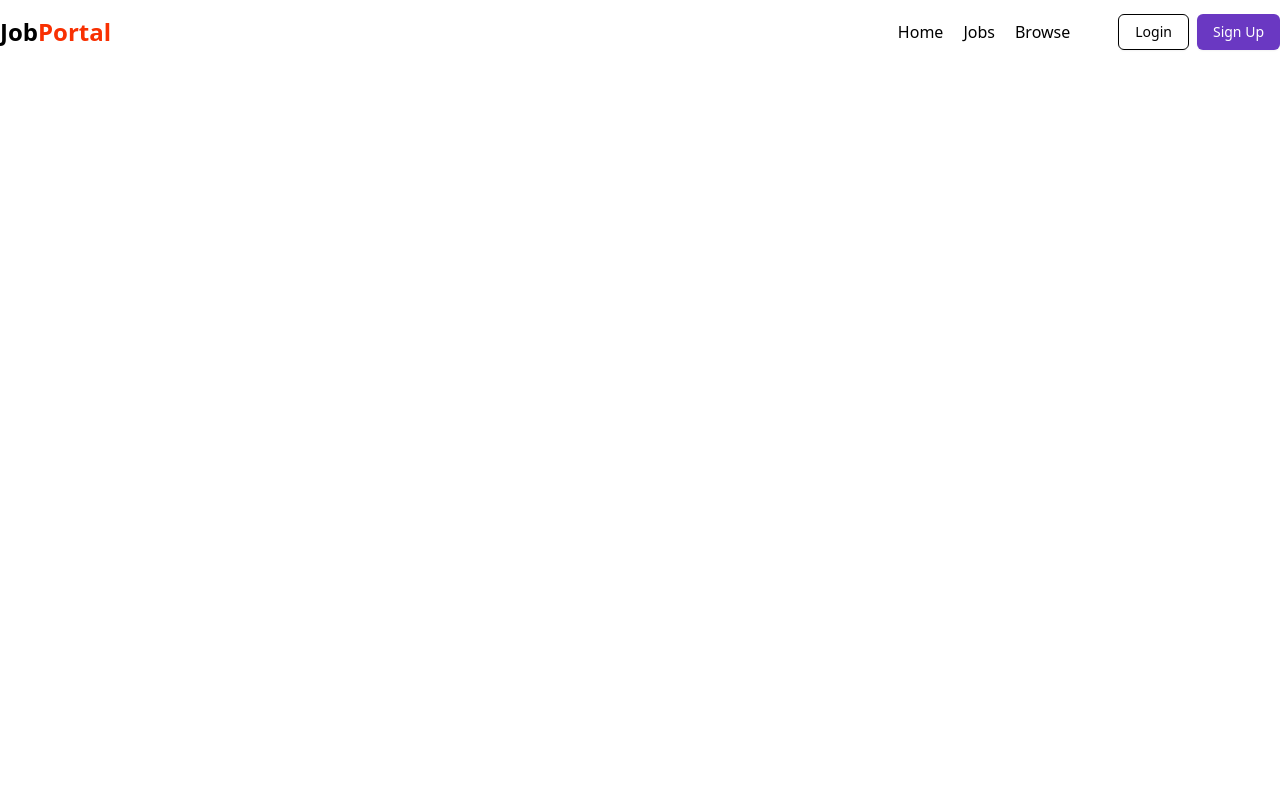
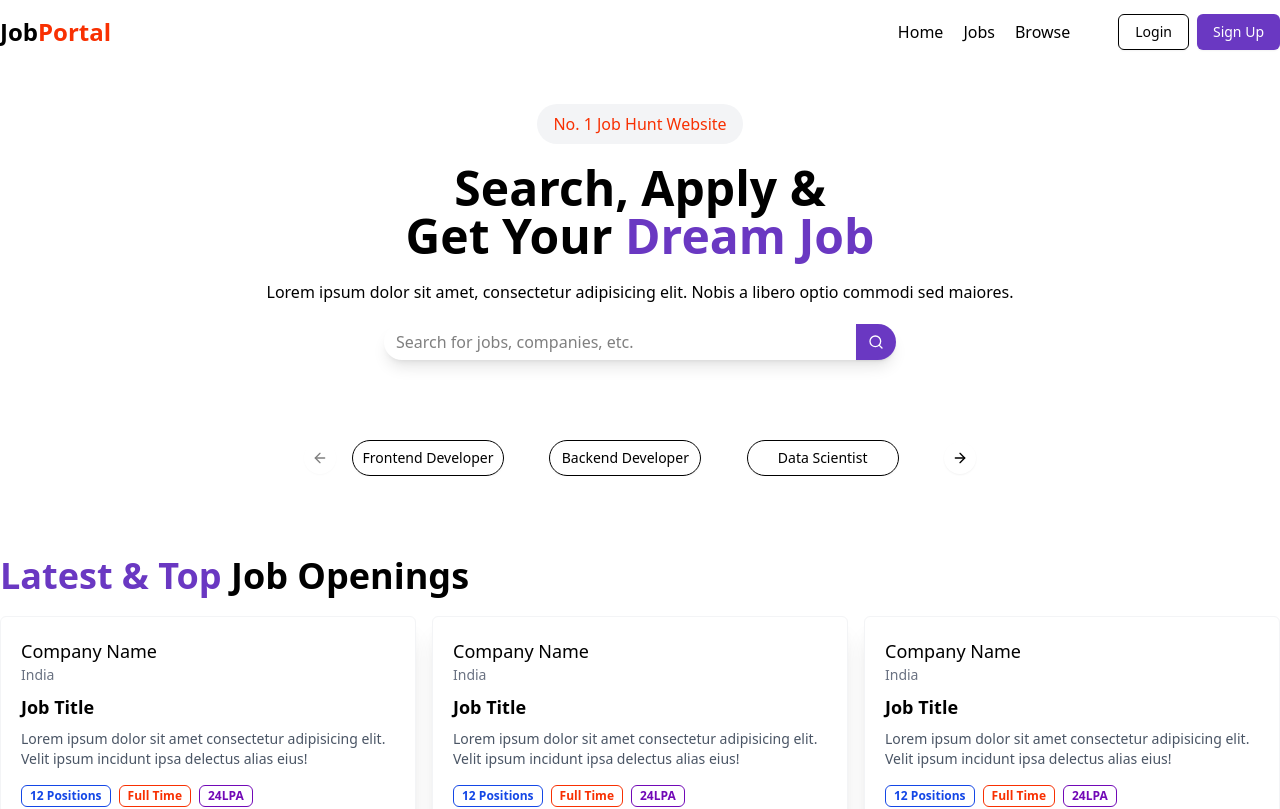
Before and after one commit to Abhi-Ptdr/Job-Portal, a React (Vite) app in the folder frontend/: page / in a window 1280 px wide. Shown: the top 809 px of the page. Built offline with nearby package versions, Linux system fonts and the light colour scheme; the HTML template or start-up script is replaced by a standard one.

Commit message:
Home Page and Its Components Created

```diff
--- a/frontend/package.json
+++ b/frontend/package.json
@@ -20,6 +20,7 @@
     "axios": "^1.8.4",
     "class-variance-authority": "^0.7.1",
     "clsx": "^2.1.1",
+    "embla-carousel-react": "^8.6.0",
     "lucide-react": "^0.488.0",
     "next-themes": "^0.4.6",
     "react": "^19.0.0",
--- /dev/null
+++ b/frontend/src/components/CategoryCarousel.jsx
@@ -0,0 +1,32 @@
+import React from 'react'
+import { Carousel, CarouselContent, CarouselItem, CarouselNext, CarouselPrevious } from './ui/carousel'
+import { Button } from './ui/button'
+import { ArrowLeft } from 'lucide-react'
+
+const category = [
+    "Frontend Developer",
+    "Backend Developer",
+    "Data Scientist",
+    "Graphic Designer",
+    "Fullstack Developer"
+]
+
+function CategoryCarousel() {
+    return (
+        <div>
+            <Carousel className="w-full max-w-xl mx-auto my-20">
+                <CarouselContent>
+                    {category.map((cat, index) => (
+                        <CarouselItem className="md:basis-1/2 lg:basis-1/3">
+                            <Button variant="outline" className="rounded-full w-38">{cat}</Button>
+                        </CarouselItem>
+                    ))}
+                </CarouselContent>
+                <CarouselPrevious className="border-none cursor-pointer"/>
+                <CarouselNext className="border-none cursor-pointer"/>
+            </Carousel>
+        </div>
+    )
+}
+
+export default CategoryCarousel
--- /dev/null
+++ b/frontend/src/components/HeroSection.jsx
@@ -0,0 +1,27 @@
+import React from 'react'
+import { Button } from './ui/button'
+import { Search } from 'lucide-react'
+
+function HeroSection() {
+  return (
+    <div className='text-center'>
+        <div className='flex flex-col gap-5 my-10'>
+            <span className='mx-auto px-4 py-2 rounded-full bg-gray-100 text-[#F83002] font-medium'>No. 1 Job Hunt Website</span>
+            <h1 className='text-5xl font-bold'>Search, Apply & <br/> Get Your <span className='text-[#6A38C2]'>Dream Job</span></h1>
+            <p>Lorem ipsum dolor sit amet, consectetur adipisicing elit. Nobis a libero optio commodi sed maiores.</p>
+            <div className='flex w-[40%] shadow-lg border-gray-200 pl-3 rounded-full items-center gap-4 mx-auto'>
+                <input
+                    type="text"
+                    placeholder='Search for jobs, companies, etc.'
+                    className='outline-none border-none w-full'
+                />
+                <Button className='rounded-r-full bg-[#6A38C2] w-10'>
+                    <Search className='h-5 w-5 text-white'/>
+                </Button>
+            </div>
+        </div>
+    </div>
+  )
+}
+
+export default HeroSection
--- a/frontend/src/components/Home.jsx
+++ b/frontend/src/components/Home.jsx
@@ -1,10 +1,16 @@
 import React from 'react'
 import Navbar from './shared/Navbar'
+import HeroSection from './HeroSection'
+import CategoryCarousel from './CategoryCarousel'
+import LatestJobs from './LatestJobs'
 
 function Home() {
   return (
     <div>
       <Navbar/>
+      <HeroSection/>
+      <CategoryCarousel/>
+      <LatestJobs/>
     </div>
   )
 }
--- /dev/null
+++ b/frontend/src/components/LatestJobCards.jsx
@@ -0,0 +1,25 @@
+import React from 'react'
+import { Badge } from './ui/badge'
+
+
+function LatestJobCards() {
+  return (
+    <div className='p-5 rounded-md shadow-xl bg-white border border-gray-100 cursor-pointer'>
+      <div>
+        <h1 className='font-medium text-lg'>Company Name</h1>
+        <p className='text-sm text-gray-500'>India</p>
+      </div>
+      <div>
+        <h1 className='font-bold text-lg my-2'>Job Title</h1>
+        <p className='text-sm text-gray-600'>Lorem ipsum dolor sit amet consectetur adipisicing elit. Velit ipsum incidunt ipsa delectus alias eius!</p>
+      </div>
+      <div className='flex items-center gap-2 mt-4'>
+        <Badge className='text-blue-700 font-bold' variant='ghost'>12 Positions</Badge>
+        <Badge className='text-[#F83002] font-bold' variant='ghost'>Full Time</Badge>
+        <Badge className='text-[#7209B7] font-bold' variant='ghost'>24LPA</Badge>
+      </div>
+    </div>
+  )
+}
+
+export default LatestJobCards
--- /dev/null
+++ b/frontend/src/components/LatestJobs.jsx
@@ -0,0 +1,18 @@
+import React from 'react'
+import LatestJobCards from './LatestJobCards';
+
+const randomJobs = [1, 2, 3, 4, 5, 6, 7, 8];
+
+function LatestJobs() {
+  return (
+    <div className='max-w-7xl mx-auto my-20'>
+      <h1 className='text-4xl font-bold'><span className='text-[#6A38C2]'>Latest & Top</span> Job Openings</h1>
+      <div className='grid grid-cols-3 gap-4 my-5'>
+        { randomJobs.slice(0,6).map((item, index) => <LatestJobCards/>) }
+
+      </div>
+    </div>
+  )
+}
+
+export default LatestJobs
--- /dev/null
+++ b/frontend/src/components/ui/badge.jsx
@@ -0,0 +1,44 @@
+import * as React from "react"
+import { Slot } from "@radix-ui/react-slot"
+import { cva } from "class-variance-authority";
+
+import { cn } from "@/lib/utils"
+
+const badgeVariants = cva(
+  "inline-flex items-center justify-center rounded-md border px-2 py-0.5 text-xs font-medium w-fit whitespace-nowrap shrink-0 [&>svg]:size-3 gap-1 [&>svg]:pointer-events-none focus-visible:border-ring focus-visible:ring-ring/50 focus-visible:ring-[3px] aria-invalid:ring-destructive/20 dark:aria-invalid:ring-destructive/40 aria-invalid:border-destructive transition-[color,box-shadow] overflow-hidden",
+  {
+    variants: {
+      variant: {
+        default:
+          "border-transparent bg-primary text-primary-foreground [a&]:hover:bg-primary/90",
+        secondary:
+          "border-transparent bg-secondary text-secondary-foreground [a&]:hover:bg-secondary/90",
+        destructive:
+          "border-transparent bg-destructive text-white [a&]:hover:bg-destructive/90 focus-visible:ring-destructive/20 dark:focus-visible:ring-destructive/40 dark:bg-destructive/60",
+        outline:
+          "text-foreground [a&]:hover:bg-accent [a&]:hover:text-accent-foreground",
+      },
+    },
+    defaultVariants: {
+      variant: "default",
+    },
+  }
+)
+
+function Badge({
+  className,
+  variant,
+  asChild = false,
+  ...props
+}) {
+  const Comp = asChild ? Slot : "span"
+
+  return (
+    <Comp
+      data-slot="badge"
+      className={cn(badgeVariants({ variant }), className)}
+      {...props} />
+  );
+}
+
+export { Badge, badgeVariants }
--- /dev/null
+++ b/frontend/src/components/ui/carousel.jsx
@@ -0,0 +1,194 @@
+import * as React from "react"
+import useEmblaCarousel from "embla-carousel-react";
+import { ArrowLeft, ArrowRight } from "lucide-react"
+
+import { cn } from "@/lib/utils"
+import { Button } from "@/components/ui/button"
+
+const CarouselContext = React.createContext(null)
+
+function useCarousel() {
+  const context = React.useContext(CarouselContext)
+
+  if (!context) {
+    throw new Error("useCarousel must be used within a <Carousel />")
+  }
+
+  return context
+}
+
+function Carousel({
+  orientation = "horizontal",
+  opts,
+  setApi,
+  plugins,
+  className,
+  children,
+  ...props
+}) {
+  const [carouselRef, api] = useEmblaCarousel({
+    ...opts,
+    axis: orientation === "horizontal" ? "x" : "y",
+  }, plugins)
+  const [canScrollPrev, setCanScrollPrev] = React.useState(false)
+  const [canScrollNext, setCanScrollNext] = React.useState(false)
+
+  const onSelect = React.useCallback((api) => {
+    if (!api) return
+    setCanScrollPrev(api.canScrollPrev())
+    setCanScrollNext(api.canScrollNext())
+  }, [])
+
+  const scrollPrev = React.useCallback(() => {
+    api?.scrollPrev()
+  }, [api])
+
+  const scrollNext = React.useCallback(() => {
+    api?.scrollNext()
+  }, [api])
+
+  const handleKeyDown = React.useCallback((event) => {
+    if (event.key === "ArrowLeft") {
+      event.preventDefault()
+      scrollPrev()
+    } else if (event.key === "ArrowRight") {
+      event.preventDefault()
+      scrollNext()
+    }
+  }, [scrollPrev, scrollNext])
+
+  React.useEffect(() => {
+    if (!api || !setApi) return
+    setApi(api)
+  }, [api, setApi])
+
+  React.useEffect(() => {
+    if (!api) return
+    onSelect(api)
+    api.on("reInit", onSelect)
+    api.on("select", onSelect)
+
+    return () => {
+      api?.off("select", onSelect)
+    };
+  }, [api, onSelect])
+
+  return (
+    <CarouselContext.Provider
+      value={{
+        carouselRef,
+        api: api,
+        opts,
+        orientation:
+          orientation || (opts?.axis === "y" ? "vertical" : "horizontal"),
+        scrollPrev,
+        scrollNext,
+        canScrollPrev,
+        canScrollNext,
+      }}>
+      <div
+        onKeyDownCapture={handleKeyDown}
+        className={cn("relative", className)}
+        role="region"
+        aria-roledescription="carousel"
+        data-slot="carousel"
+        {...props}>
+        {children}
+      </div>
+    </CarouselContext.Provider>
+  );
+}
+
+function CarouselContent({
+  className,
+  ...props
+}) {
+  const { carouselRef, orientation } = useCarousel()
+
+  return (
+    <div
+      ref={carouselRef}
+      className="overflow-hidden"
+      data-slot="carousel-content">
+      <div
+        className={cn(
+          "flex",
+          orientation === "horizontal" ? "-ml-4" : "-mt-4 flex-col",
+          className
+        )}
+        {...props} />
+    </div>
+  );
+}
+
+function CarouselItem({
+  className,
+  ...props
+}) {
+  const { orientation } = useCarousel()
+
+  return (
+    <div
+      role="group"
+      aria-roledescription="slide"
+      data-slot="carousel-item"
+      className={cn(
+        "min-w-0 shrink-0 grow-0 basis-full",
+        orientation === "horizontal" ? "pl-4" : "pt-4",
+        className
+      )}
+      {...props} />
+  );
+}
+
+function CarouselPrevious({
+  className,
+  variant = "outline",
+  size = "icon",
+  ...props
+}) {
+  const { orientation, scrollPrev, canScrollPrev } = useCarousel()
+
+  return (
+    <Button
+      data-slot="carousel-previous"
+      variant={variant}
+      size={size}
+      className={cn("absolute size-8 rounded-full", orientation === "horizontal"
+        ? "top-1/2 -left-12 -translate-y-1/2"
+        : "-top-12 left-1/2 -translate-x-1/2 rotate-90", className)}
+      disabled={!canScrollPrev}
+      onClick={scrollPrev}
+      {...props}>
+      <ArrowLeft />
+      <span className="sr-only">Previous slide</span>
+    </Button>
+  );
+}
+
+function CarouselNext({
+  className,
+  variant = "outline",
+  size = "icon",
+  ...props
+}) {
+  const { orientation, scrollNext, canScrollNext } = useCarousel()
+
+  return (
+    <Button
+      data-slot="carousel-next"
+      variant={variant}
+      size={size}
+      className={cn("absolute size-8 rounded-full", orientation === "horizontal"
+        ? "top-1/2 -right-12 -translate-y-1/2"
+        : "-bottom-12 left-1/2 -translate-x-1/2 rotate-90", className)}
+      disabled={!canScrollNext}
+      onClick={scrollNext}
+      {...props}>
+      <ArrowRight />
+      <span className="sr-only">Next slide</span>
+    </Button>
+  );
+}
+
+export { Carousel, CarouselContent, CarouselItem, CarouselPrevious, CarouselNext };
```
Also changed, not shown: 1 other file (tests, documents, lock files or other folders).
